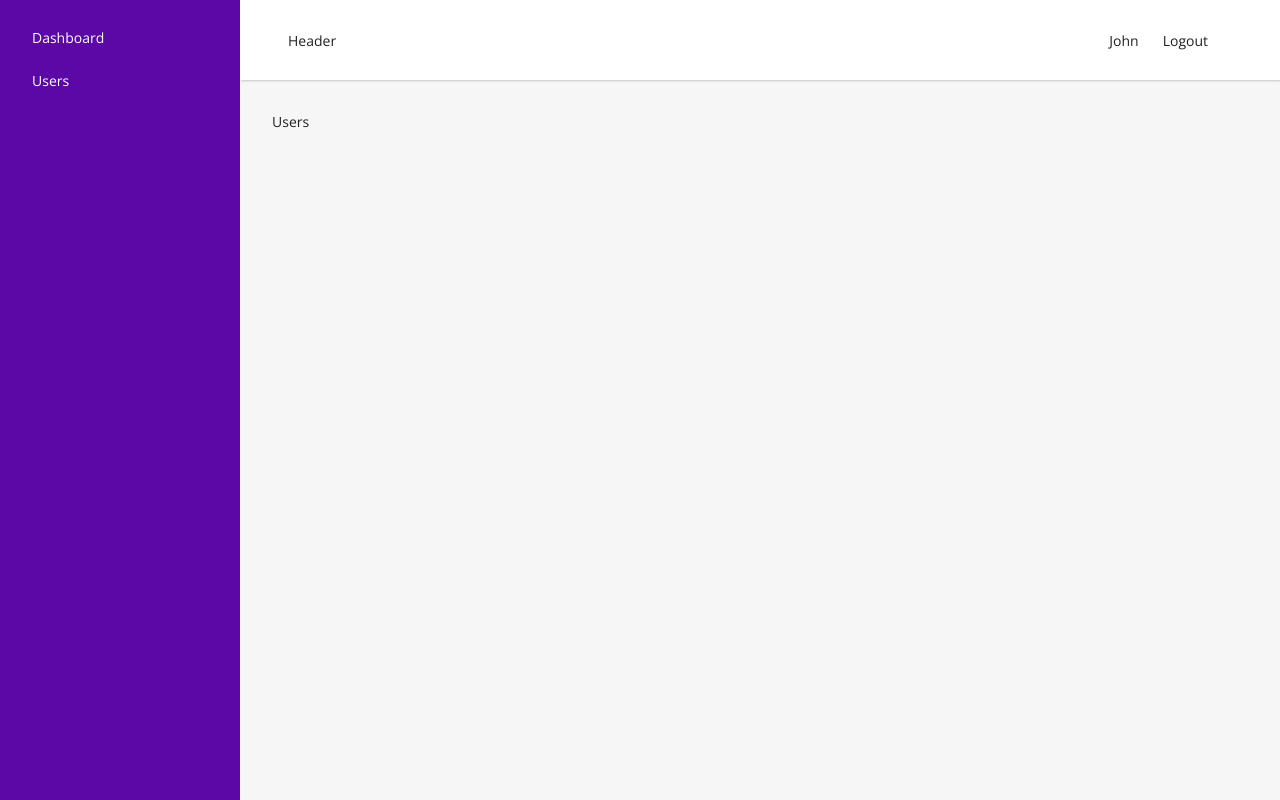
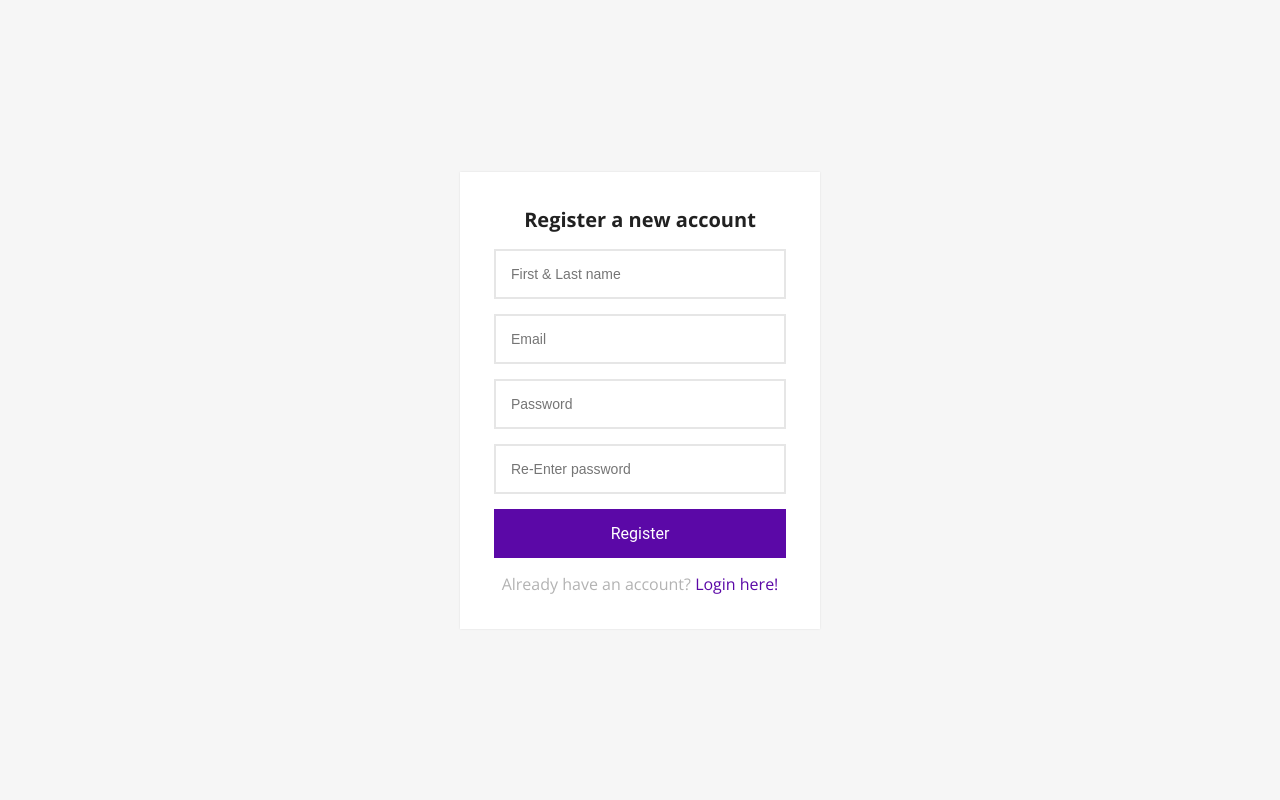
Before and after one commit to mayank2368/react-laravel-CRUD, a React (Vite) app in the folder react/: page /signup in a window 1280 px wide. Before the commit this address led to /users. Built offline with nearby package versions, Linux system fonts and the light colour scheme.

Commit message:
Created Login and sign up pages

```diff
--- a/react/src/context/ContextProvider.jsx
+++ b/react/src/context/ContextProvider.jsx
@@ -12,7 +12,7 @@
     const [user, setUser] = useState({
         name: "John",
     });
-    const [token, _setToken] = useState(123);
+    const [token, _setToken] = useState(null);
 
     const setToken = (newToken) => {
         _setToken(newToken);
--- a/react/src/pages/Login.jsx
+++ b/react/src/pages/Login.jsx
@@ -1,5 +1,23 @@
-function Login() {
-    return <div>Login</div>;
+import { Link } from "react-router-dom";
+
+export default function Login() {
+    const onSubmit = (e) => {
+        e.preventDefault();
+    };
+    return (
+        <div className="login-signup-form animated fadeInDown">
+            <div className="form">
+                <form onSubmit={onSubmit}>
+                    <h1 className="title">Login into your account</h1>
+                    <input type="email" placeholder="Email" />
+                    <input type="password" placeholder="Password" />
+                    <button className="btn btn-block">Login</button>
+                    <p className="message">
+                        Not registered?{" "}
+                        <Link to="/signup">Create an account</Link>
+                    </p>
+                </form>
+            </div>
+        </div>
+    );
 }
-
-export default Login;
--- a/react/src/pages/SignUp.jsx
+++ b/react/src/pages/SignUp.jsx
@@ -1,5 +1,25 @@
-function SignUp() {
-    return <div>SignUp</div>;
+import { Link } from "react-router-dom";
+
+export default function SignUp() {
+    const onSubmit = (e) => {
+        e.preventDefault();
+    };
+    return (
+        <div className="login-signup-form animated fadeInDown">
+            <div className="form">
+                <form onSubmit={onSubmit}>
+                    <h1 className="title">Register a new account</h1>
+                    <input type="text" placeholder="First & Last name" />
+                    <input type="email" placeholder="Email" />
+                    <input type="password" placeholder="Password" />
+                    <input type="password" placeholder="Re-Enter password" />
+                    <button className="btn btn-block">Register</button>
+                    <p className="message">
+                        Already have an account?{" "}
+                        <Link to="/login">Login here!</Link>
+                    </p>
+                </form>
+            </div>
+        </div>
+    );
 }
-
-export default SignUp;
```
